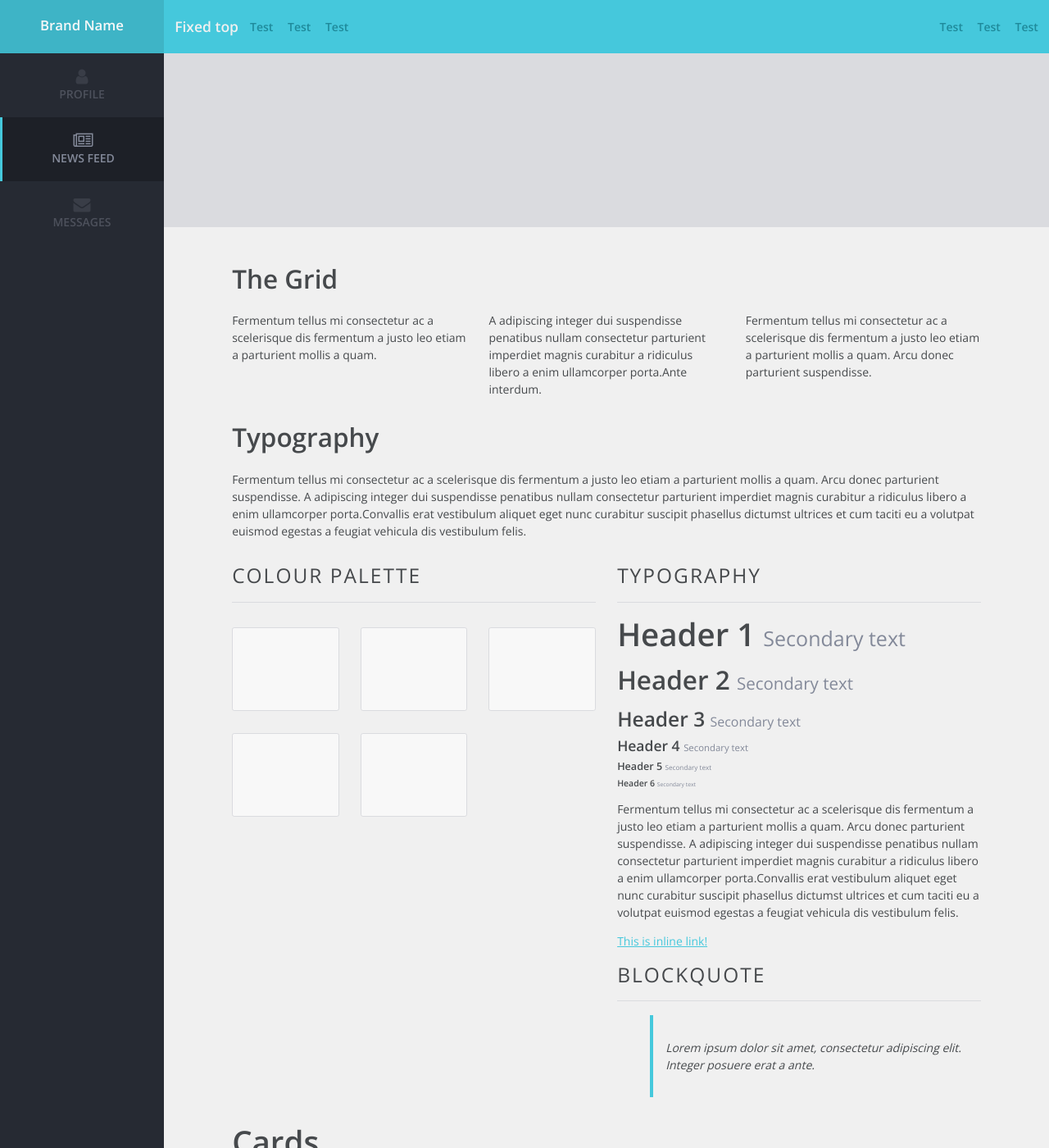
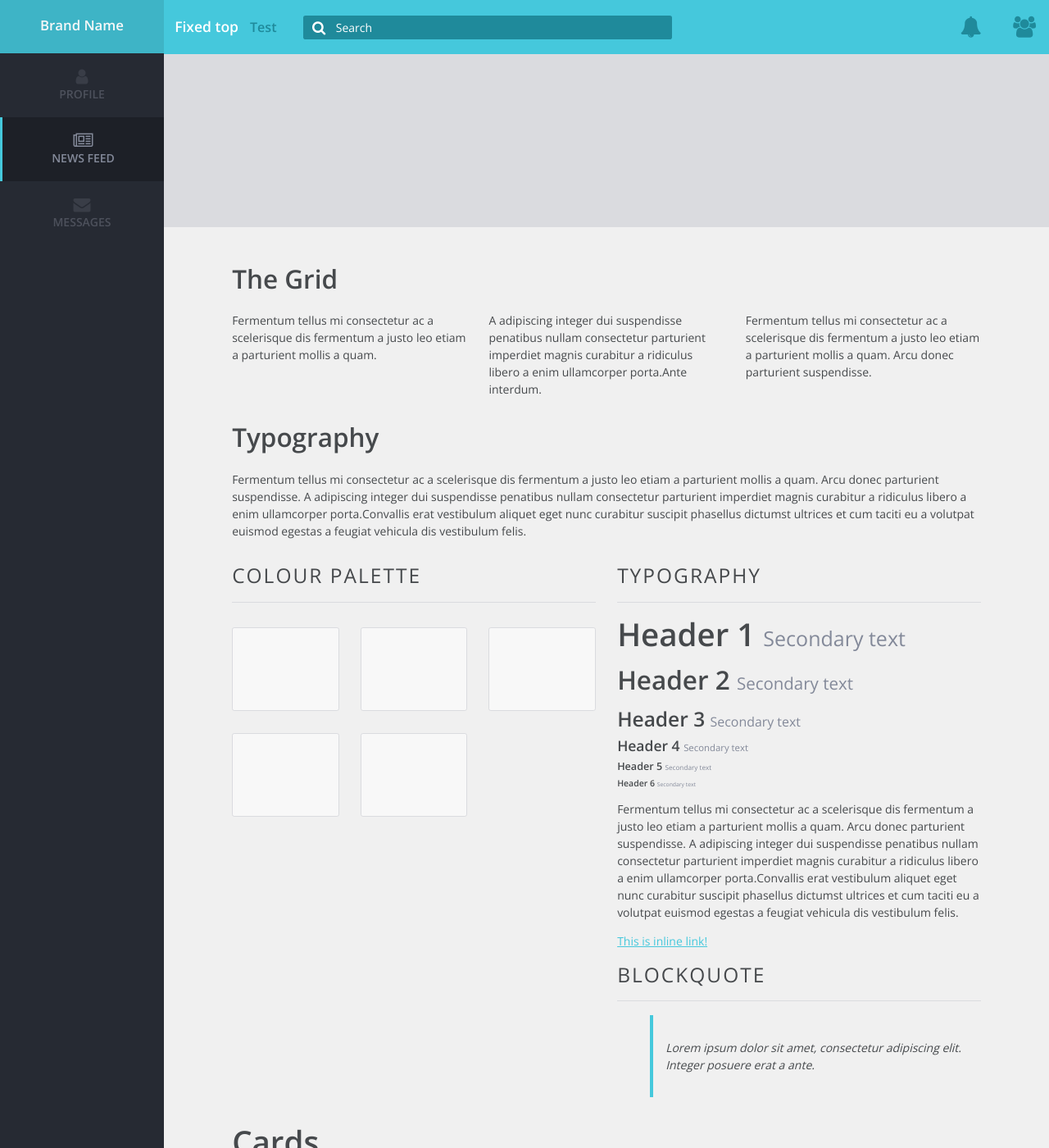
Before and after one commit to LazerCube/web-framework, a Jekyll site: the page built from index.html, in a window 1280 px wide and 1400 px high. Shown: the whole window at 82% size. Built offline with Jekyll 4.4.1, drawn with Linux system fonts in a browser that asks for light colours; nearby versions of some CDN libraries.

Commit message:
Added navbar support for icons and forms.

```diff
--- a/_includes/header.html
+++ b/_includes/header.html
@@ -4,15 +4,31 @@
         <a class="navbar-brand" href="#">Fixed top</a>
         <ul class="nav navbar-nav">
             <li class="nav-item"><a class="nav-link" href="#">Test</a></li>
-            <li class="nav-item"><a class="nav-link" href="#">Test</a></li>
-            <li class="nav-item"><a class="nav-link" href="#">Test</a></li>
+            <li class="nav-item">
+                <div class="search-container nav-link">
+                    <span class="icon"><i class="fa fa-search fa-fw"></i></span>
+                    <input type="search" id="search" placeholder="Search">
+                </div>
+            </li>
         </ul>
     </div>
     <div class="navbar-right">
         <ul class="nav navbar-nav">
-            <li class="nav-item"><a class="nav-link" href="#">Test</a></li>
-            <li class="nav-item"><a class="nav-link" href="#">Test</a></li>
-            <li class="nav-item"><a class="nav-link" href="#">Test</a></li>
+            <li class="nav-item">
+                <a class="nav-link" href="#">
+                    <i class="fa fa-bell fa-fw" aria-hidden="true"></i>
+                </a>
+            </li>
+            <li class="nav-item">
+                <a class="nav-link" href="#">
+                    <i class="fa fa-users fa-fw" aria-hidden="true"></i>
+                </a>
+            </li>
+            <li class="hide-sm-up nav-item">
+                <a class="nav-link" href="#">
+                    <i class="fa fa-search fa-fw" aria-hidden="true"></i>
+                </a>
+            </li>
         </ul>
     </div>
 </nav>
--- a/css/framework.css
+++ b/css/framework.css
@@ -941,36 +941,36 @@ a.btn {
   float: left; }
 
 .search-container {
-  vertical-align: middle;
-  white-space: nowrap;
   position: relative;
-  display: inline-block;
-  margin-top: 12px;
-  padding-left: 15px; }
+  display: block;
+  padding-left: 15px;
+  font-weight: normal;
+  height: 100%; }
 
 .search-container input#search::-webkit-input-placeholder {
-  color: #f7f8f8; }
+  color: #fff; }
 
-.search-container .icon {
+.search-container .icon i {
+  line-height: 2.35 !important;
   position: absolute;
-  margin-left: 12px;
-  margin-top: 2px;
-  z-index: 1;
-  color: #f7f8f8;
-  font-size: 1.4rem; }
+  margin-left: 8px;
+  color: #ffffff;
+  font-size: 1.25rem !important; }
 
-.search-container input#search:hover, .search-container input#search:focus, .search-container input#search:active {
+.search-container input#search:hover,
+.search-container input#search:focus,
+.search-container input#search:active {
   outline: none; }
 
 .search-container input#search {
   width: 450px;
-  height: 35px;
+  height: 100%;
   background: #1f8a9b;
   border: none;
   font-size: 1rem;
-  float: left;
-  color: #f7f8f8;
-  padding-left: 45px;
+  color: #ffffff;
+  padding: 0.35rem;
+  padding-left: 40px;
   border-radius: 0.2rem; }
 
 input[type=text]::-ms-clear {
@@ -1066,7 +1066,9 @@ nav {
   padding: 10px 0.9375rem;
   background-color: #45c8dc;
   color: #1f8a9b;
-  font-weight: bold; }
+  font-weight: bold;
+  font-size: 1.15rem;
+  min-height: 65px; }
   .navbar a {
     text-decoration: none; }
 
@@ -1085,7 +1087,7 @@ nav {
   z-index: 998; }
 
 .navbar-brand {
-  color: #f0f0f0;
+  color: #ffffff;
   float: left;
   padding-top: .25rem;
   padding-bottom: .25rem;
@@ -1093,6 +1095,10 @@ nav {
   font-size: 1.25rem;
   font-weight: bold;
   line-height: 2.1; }
+
+.navbar-brand:hover {
+  color: #ffffff;
+  text-decoration: none; }
 
 .navbar::after {
   display: table;
@@ -1107,9 +1113,6 @@ nav {
   border: none;
   border-radius: .25rem; }
 
-.navbar-toggler i {
-  line-height: 1.625; }
-
 /* nav */
 .nav {
   padding-left: 0;
@@ -1123,17 +1126,26 @@ nav {
 .navbar-nav .nav-item {
   display: inline-block; }
 
+.nav-link::after {
+  display: table;
+  clear: both;
+  content: ""; }
+
 .navbar-nav .nav-link {
   display: block;
-  padding: .415rem 0;
+  padding: .265rem 0;
   text-decoration: none;
   color: inherit; }
 
+.navbar-nav .nav-link i {
+  font-size: 1.85rem;
+  vertical-align: middle; }
+
 .navbar-nav .nav-item + .nav-item {
-  margin-left: 1rem; }
+  margin-left: 2rem; }
 
 .navbar-nav .nav-link + .nav-link {
-  margin-left: 1rem; }
+  margin-left: 2rem; }
 
 .navbar-left {
   float: left; }
@@ -1144,8 +1156,8 @@ nav {
 /* navbar collapse */
 @media (min-width: 1192px) {
   .hide-sm-up {
-    display: none;
-    visibility: hidden; } }
+    display: none !important;
+    visibility: hidden !important; } }
 
 .collapse {
   display: none; }
```
Also changed, not shown: _scss/_buttons.scss (+19 -17 lines), _scss/_nav.scss (+25 -10 lines), 3 other files.
